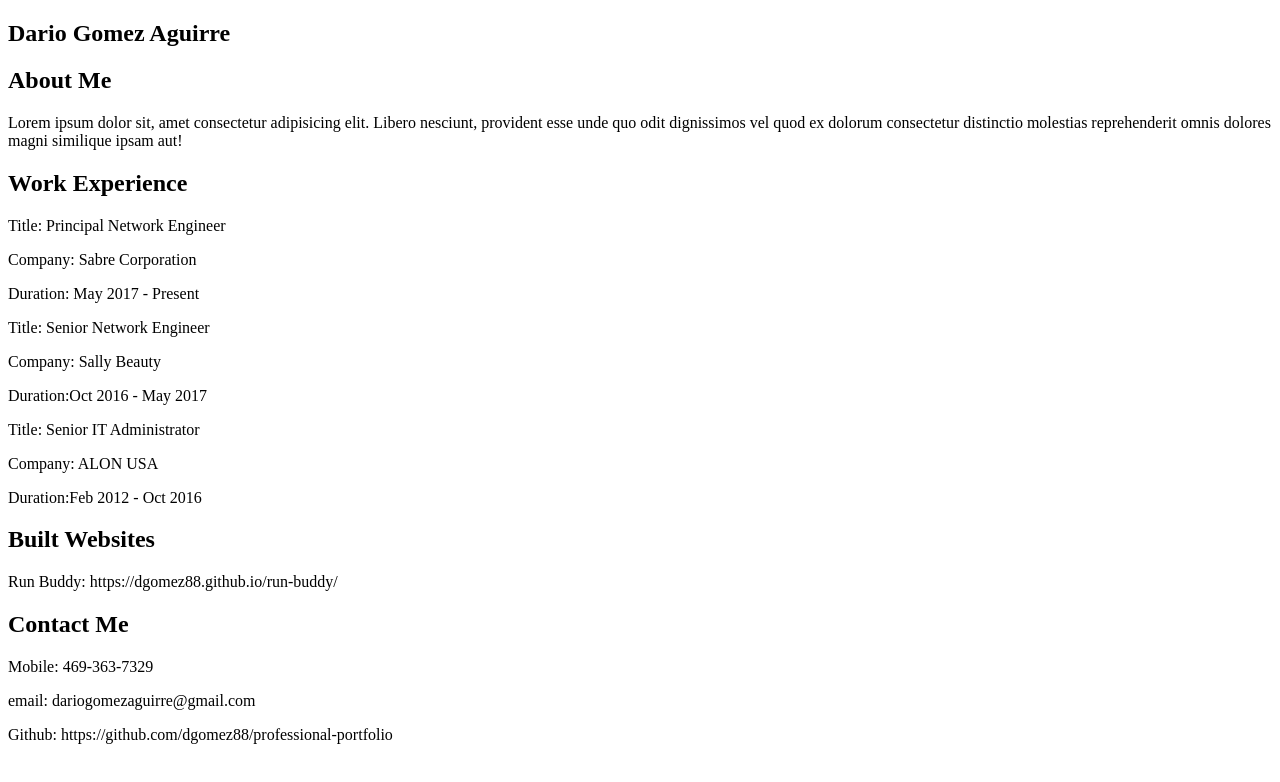
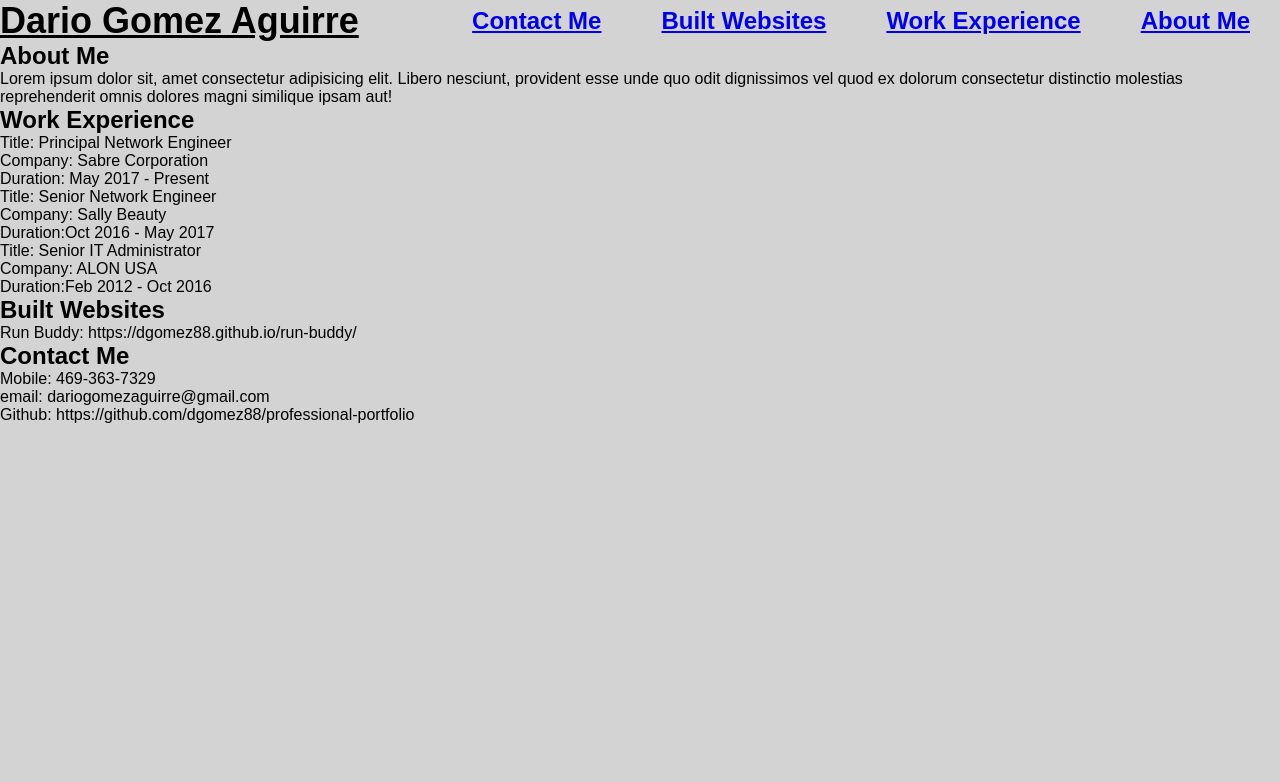
Before and after one commit to dgomez88/professional-portfolio, a plain HTML site: page index.html in a window 1280 px wide. Drawn offline with Linux system fonts and the light colour scheme.

Commit message:
add css style to header and navigation

```diff
--- a/assets/style.css
+++ b/assets/style.css
@@ -1,4 +1,41 @@
-.dario {
-    width: 100%;
-    height: 50%;
+* {
+    margin: 0;
+    padding: 0;
+  }
+
+/* adding font for all page */
+body {
+    font-family: Arial, Helvetica, sans-serif;
+    background-color: lightgray;
 }
+
+/* apply styles to <header> */
+header h1 {
+    font-weight: bold;
+    font-size: 36px;
+    margin: 0;
+    text-decoration: underline;
+    display: inline;
+}
+
+header a {
+    text-decoration: none;
+  }
+
+header nav {
+    float: right;
+    margin: 7px 0;
+  }
+
+/* apply styles to <a> */
+header nav ul li {
+    display: inline;
+}
+
+header nav ul li a {
+    margin: 0 30px;
+    text-decoration-line: underline;
+    font-weight: bold;
+    font-size: 24px;
+    float: right;
+}
--- a/index.html
+++ b/index.html
@@ -5,15 +5,37 @@
     <meta charset="UTF-8">
     <meta http-equiv="X-UA-Compatible" content="IE=edge">
     <meta name="viewport" content="width=device-width, initial-scale=1.0">
+    <link rel="stylesheet" href="./assets/style.css">
     <title>Dario Gomez Aguirre</title>
 </head>
 
 <body>
 
     <section>
-        <!-- navigation -->
-        <header class="header">
-            <h1>Dario Gomez Aguirre</h1>
+
+        <header>
+            <h1>
+                Dario Gomez Aguirre
+            </h1>
+
+            <!-- navigation -->
+            <nav>
+                <ul>
+                    <!-- List item element -->
+                    <li>
+                        <a href="#about-me">About Me</a>
+                    </li>
+                    <li>
+                        <a href="work-experience">Work Experience</a>
+                    </li>
+                    <li>
+                        <a href="built-websites">Built Websites</a>
+                    </li>
+                    <li>
+                        <a href="contact-me">Contact Me</a>
+                    </li>
+                </ul>
+            </nav>
         </header>
 
         <!-- about me -->
@@ -63,8 +85,6 @@
                 <p>email: dariogomezaguirre@gmail.com</p>
                 <p>Github: https://github.com/dgomez88/professional-portfolio</p>
             </div>
-
-
         </div>
         </div>
 
```
